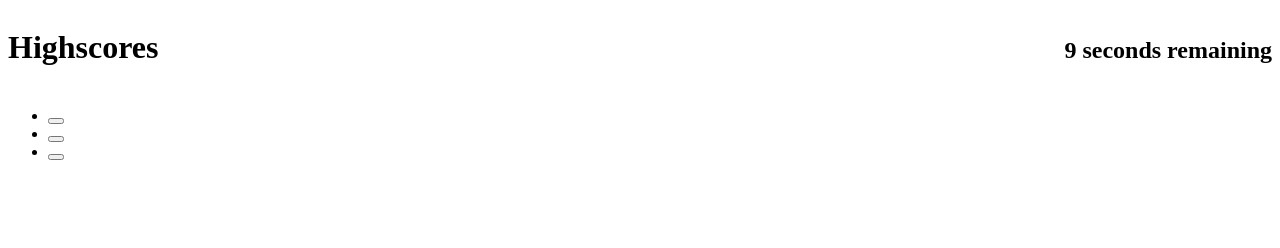
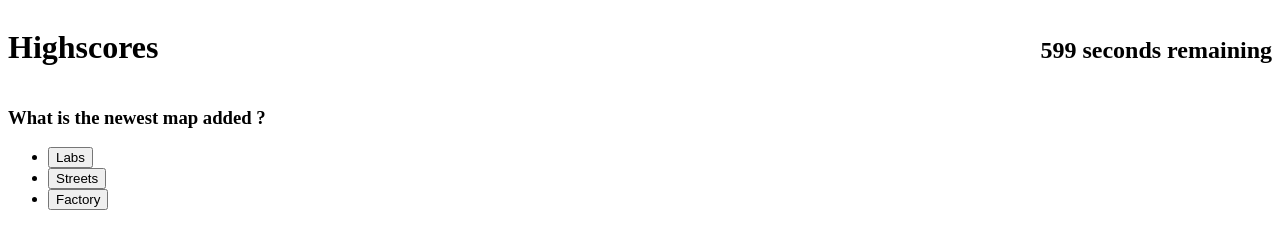
Before and after one commit to Justin-Brueske/quiz-time, a plain HTML site: page index.html in a window 1280 px wide. Both pictures are taken after a click on the button "Yes". Drawn offline with Linux system fonts and the light colour scheme.

Commit message:
answer to next question

```diff
--- a/assets/js/logic.js
+++ b/assets/js/logic.js
@@ -3,13 +3,18 @@ var timerEl = document.getElementById('timer');
 var startButton = document.getElementById("startbutton");
 var quizStart = document.getElementById("quizstart");
 var quizQuestion = document.getElementById("quizquestion");
-var quizEnd =document.getElementById("quizend")
-
-
+var quizEnd =document.getElementById("quizend");
+var question = document.getElementById('question');
+var a = document.getElementById('a');
+var b = document.getElementById('b');
+var c = document.getElementById('c');
+let i = 0;
+let submitAnswer = '';
+buttons = document.getElementsByClassName("answerbutton");
 
 function countdown() {
 
-    var timeLeft = 10;
+    var timeLeft = 600;
 
     var timeInterval = setInterval(function () {
       timerEl.textContent = timeLeft + ' seconds remaining';
@@ -29,5 +34,48 @@ startButton.addEventListener("click", function () {
     countdown ();
     quizStart.style.display = "none";
     quizQuestion.style.visibility = "visible";
+    startQuestion();
+    answer();
 
 });
+console.log(quizData);
+
+function startQuestion () {
+
+    submitAnswer = "";
+    console.log(submitAnswer);
+    question.textContent = quizData[i].question;
+    a.textContent = quizData[i].a;
+    b.textContent = quizData[i].b;
+    c.textContent = quizData[i].c;
+    // buttons = document.getElementsByClassName("answerbutton");
+
+};
+
+function answer () {
+
+    for (let k = 0; k < buttons.length; k++) {
+        buttons[k].addEventListener("click", function() {
+            // console.log(buttons[k].getAttribute("id"));
+            submitAnswer = buttons[k].getAttribute("id");
+            console.log(submitAnswer);
+            console.log(quizData[i].correct);
+            if (submitAnswer != "") {
+                console.log(i);
+                if (submitAnswer == quizData[i].correct) {
+                    console.log("correct");
+                    console.log(k);
+                    i++;
+                    startQuestion();
+                } else {
+                    console.log("wrong");
+                    i++;
+                    startQuestion();
+                }
+            }
+
+        });
+    };
+
+
+};
--- a/index.html
+++ b/index.html
@@ -21,9 +21,9 @@
         <section id="quizquestion">
             <h3 id="question"></h3>
            <ul>
-            <li><button id="a1"></button></li>
-            <li><button id="b1"></button></li>
-            <li><button id="c1"></button></li>
+            <li><button id="a" class="answerbutton"></button></li>
+            <li><button id="b" class="answerbutton"></button></li>
+            <li><button id="c" class="answerbutton"></button></li>
            </ul>
         </section>
 
@@ -35,9 +35,9 @@
     </section>
 
 
+    <script src="./assets/js/question.js"></script>
+    <script src="./assets/js/logic.js"></script>
 
-    <script src="./assets/js/logic.js"></script>
-    <script src="./assets/js/question.js"></script>
 
 
 
```
